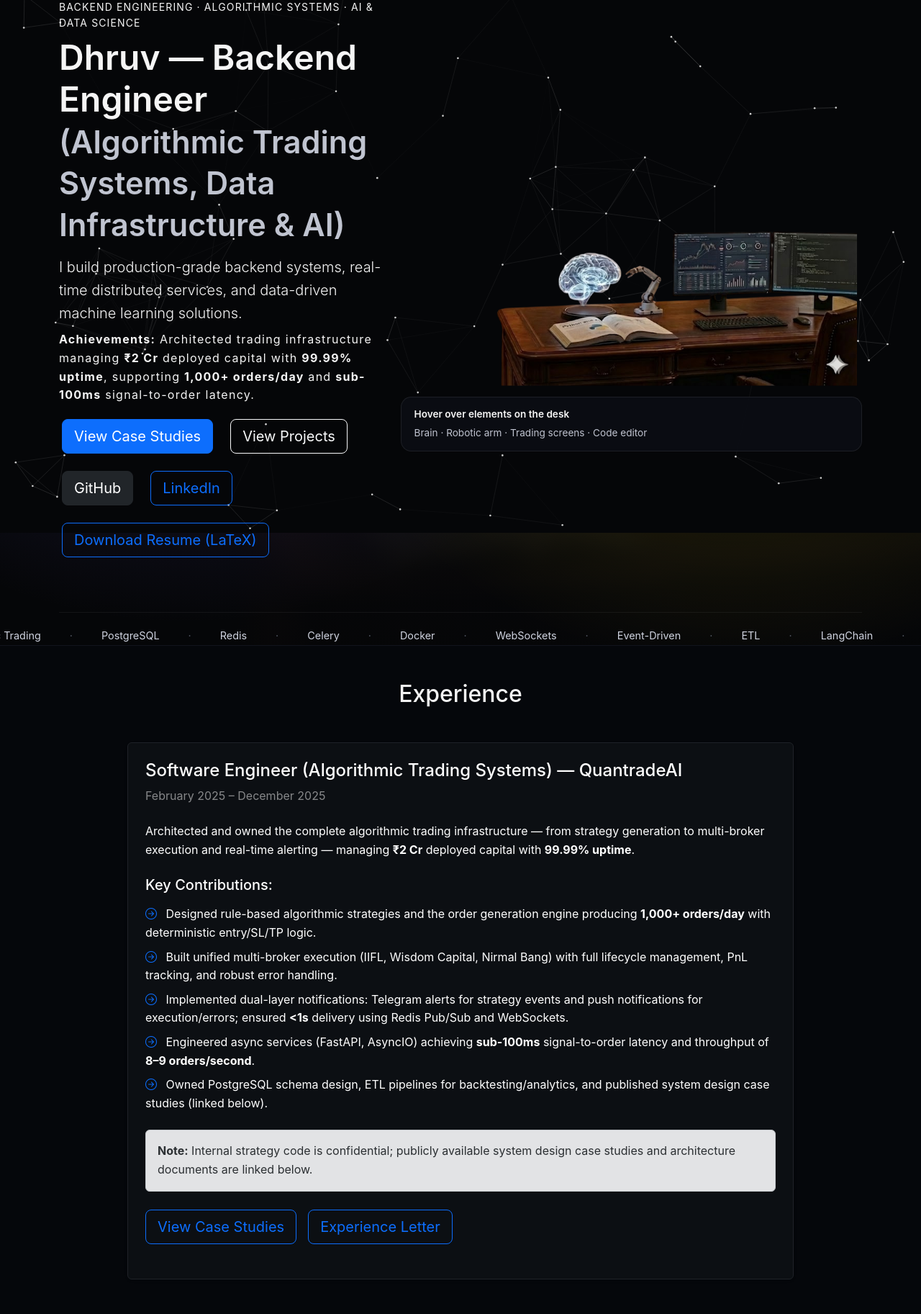
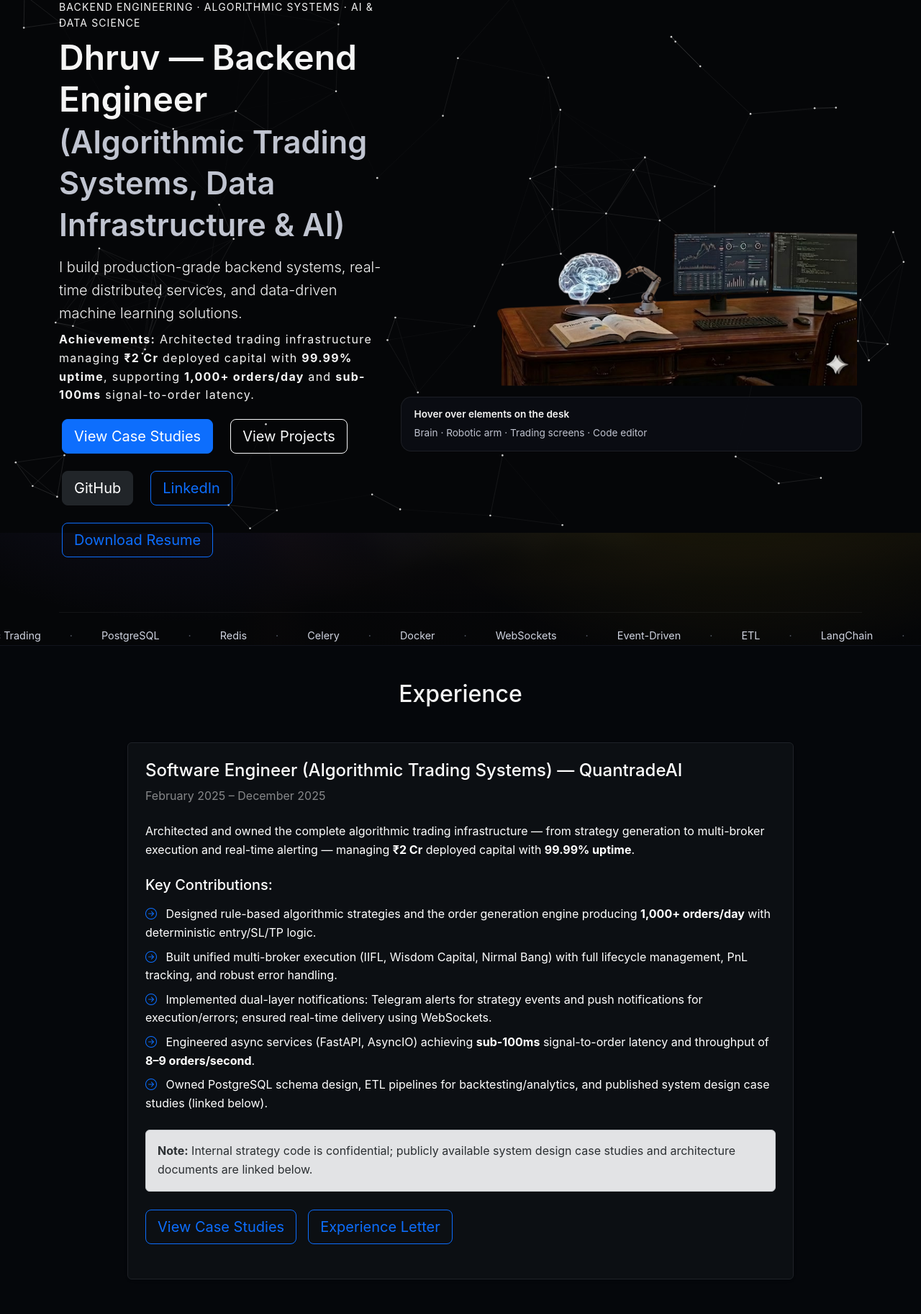
Before and after one commit to 22f3002319/Dhruv_Portfolio, a FastAPI app: page / in a window 1280 px wide. Shown: the part 60-1885 px from the top of the page at 72% size. Run offline with FastAPI, Linux system fonts and the light colour scheme.

Commit message:
Update resume link and refine notification details
Updated resume download link and improved notification description.

```diff
--- a/app/templates/home.html
+++ b/app/templates/home.html
@@ -37,8 +37,8 @@
                     <a href="https://www.linkedin.com/in/dhruv-b29720211/" class="btn btn-outline-primary btn-lg" target="_blank" rel="noopener">
                         LinkedIn
                     </a>
-                    <a href="/static/assets/resume/Dhruv_Backend_Engineer.tex" class="btn btn-outline-primary btn-lg" target="_blank" rel="noopener">
-                        Download Resume (LaTeX)
+                    <a href="https://drive.google.com/file/d/16MaDxW5b7pKupUD-H7dd8lKJ1SR4cF7G/view?usp=sharing" class="btn btn-outline-primary btn-lg" target="_blank" rel="noopener">
+                        Download Resume
                     </a>
                 </div>
             </div>
@@ -161,7 +161,7 @@
                             </li>
                             <li class="mb-2 text-white">
                                 <i class="bi bi-arrow-right-circle text-primary me-2"></i>
-                                Implemented dual-layer notifications: Telegram alerts for strategy events and push notifications for execution/errors; ensured <strong>&lt;1s</strong> delivery using Redis Pub/Sub and WebSockets.
+                                Implemented dual-layer notifications: Telegram alerts for strategy events and push notifications for execution/errors; ensured real-time delivery using  WebSockets.
                             </li>
                             <li class="mb-2 text-white">
                                 <i class="bi bi-arrow-right-circle text-primary me-2"></i>
```
